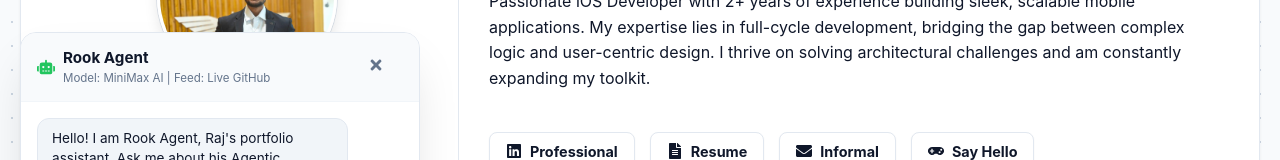
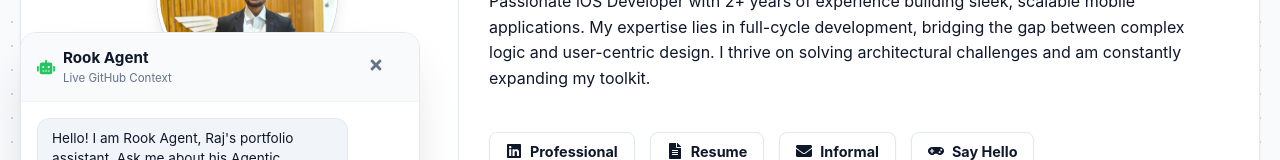
Before and after one commit to raju-9-11/portfolio, a React (Vite) app: page / in a window 1280 px wide. Both pictures are taken after a click on the button "Rook Agent". Shown: the part 158-318 px from the top of the page. Built offline with nearby package versions, Linux system fonts and the light colour scheme.

Commit message:
refactor: remove Model: MiniMax AI from UI headers and shell text

```diff
--- a/src/components/agent/RookAgentModal.jsx
+++ b/src/components/agent/RookAgentModal.jsx
@@ -375,7 +375,7 @@ export const RookAgentModal = ({ externalPrompt, onClearExternalPrompt, onOpenRe
                 <FaRobot color="#22c55e" size={18} />
                 <div>
                   Rook Agent
-                  <small>Model: MiniMax AI | Feed: Live GitHub</small>
+                  <small>Live GitHub Context</small>
                 </div>
               </HeaderTitle>
               <div style={{ display: 'flex', alignItems: 'center', gap: 8 }}>
--- a/src/components/terminal/VirtualShell.jsx
+++ b/src/components/terminal/VirtualShell.jsx
@@ -186,7 +186,7 @@ export const VirtualShell = ({ onOpenResume, onAskRook }) => {
   theme [light|cyber]- Switch portfolio visual theme
   resume            - Open official resume PDF modal
   goto <section>    - Navigate to (projects, experience, skills, contact)
-  ask <query>       - Query Rook Agent (MiniMax AI)
+  ask <query>       - Query Rook Agent
   uname -a          - Print kernel & architecture specs
   dmesg             - Show recent kernel & board bringup logs
   whoami            - Print current identity`,
@@ -345,7 +345,7 @@ Kotlin & Android [=========] 60%`,
 [    0.689201] pcie-dw-rockchip fe150000.pcie: host bridge /pcie@fe150000 ranges:
 [    0.892011] rknpu: NPU core initialized (6.0 TOPS compute cluster online)
 [    1.204192] hermes-daemon[421]: Tailscale mesh interface connected (100.121.113.13)
-[    1.503290] rook-agent[422]: Initialized MiniMax engine. Ready.`,
+[    1.503290] rook-agent[422]: Initialized agent engine. Ready.`,
           color: "var(--neon-cyan)"
         });
         break;
```
